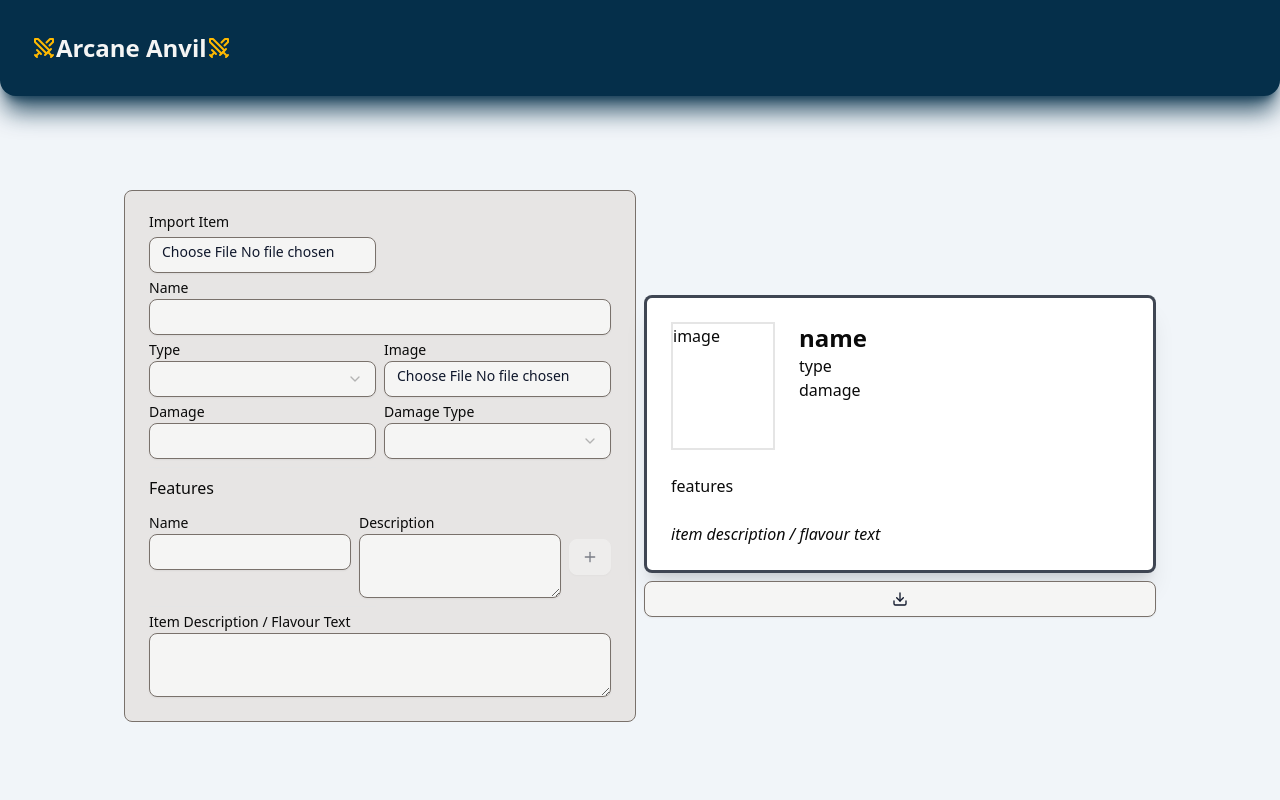
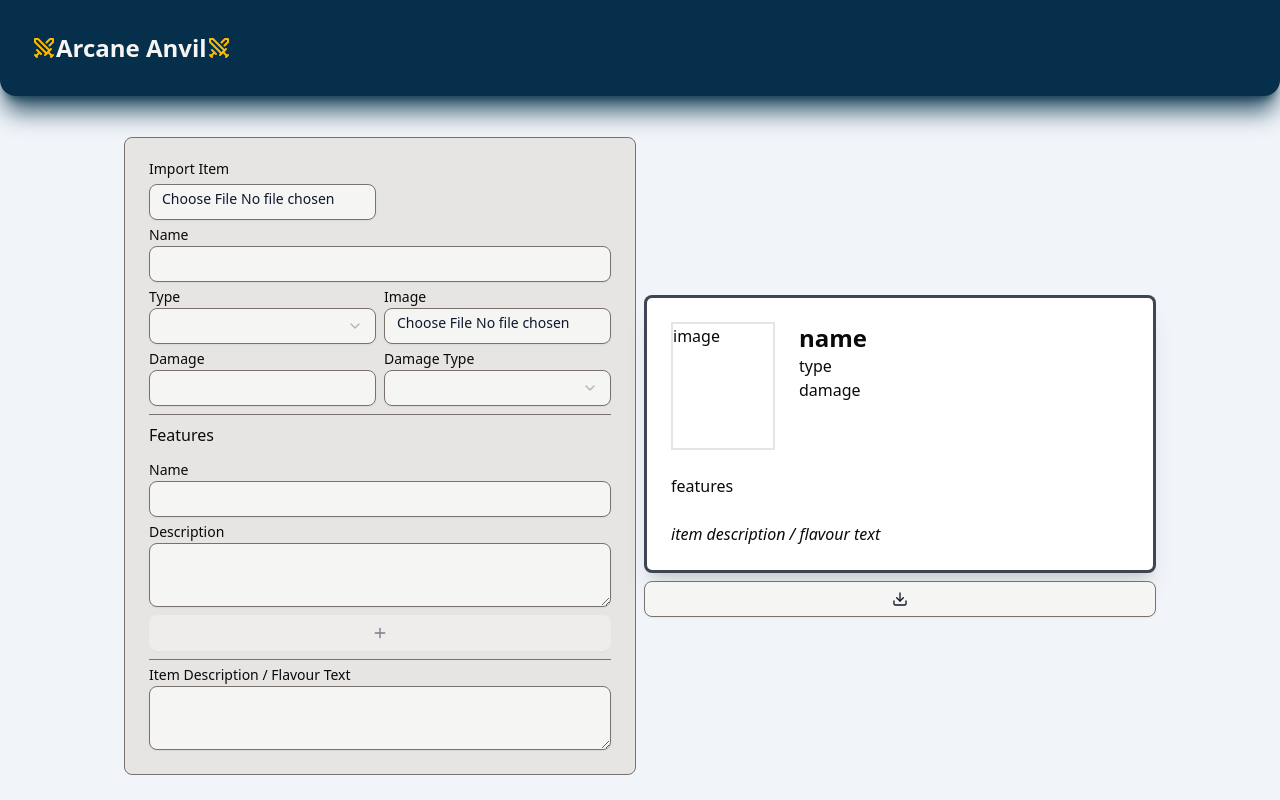
Before and after one commit to floriankleewein/arcane-anvil, a React (Vite) app in the folder frontend/: page / in a window 1280 px wide. Built offline with nearby package versions, Linux system fonts and the light colour scheme.

Commit message:
Use grid instead of flexbox, break words

```diff
--- a/frontend/src/components/Item/item-card.tsx
+++ b/frontend/src/components/Item/item-card.tsx
@@ -22,7 +22,7 @@ export default function ItemCard({ item, cardRef }: ItemCardProps) {
   return (
     <div
       ref={cardRef}
-      className="flex flex-col w-stretch sm:min-w-lg rounded-md px-6 py-6 gap-6 shadow-xl bg-white border-3 border-gray-900/80"
+      className="flex flex-col w-stretch sm:min-w-lg sm:max-w-lg rounded-md px-6 py-6 gap-6 shadow-xl bg-white border-3 border-gray-900/80 break-words"
     >
       <ItemCardHeader item={item} />
       <ItemCardContent item={item} />
@@ -38,7 +38,7 @@ function ItemCardHeader({ item }: ItemCardHeaderProps) {
         <img src={item.file} className="w-auto max-h-32 rounded" crossOrigin="anonymous"></img>
       )}
       {!item.file && <div className="h-32 w-26 border-2">image</div>}
-      <div className="flex flex-col gap-0">
+      <div className="flex flex-col gap-0 min-w-0">
         <p className="text-2xl font-bold">{item.name || "name"}</p>
         <p className="font-light">
           {(item.type !== "none" && item.type) || "type"}
--- a/frontend/src/components/Item/item-feature-component.tsx
+++ b/frontend/src/components/Item/item-feature-component.tsx
@@ -33,7 +33,7 @@ function ItemFeature({ onAddFeature }: ItemFeatureProps) {
   })
 
   return (
-    <div className="flex flex-row gap-2">
+    <div className="grid grid-cols-1 gap-2">
       <div className="flex-1">
         <Label htmlFor="feature-name" className="pb-1">
           Name
@@ -45,7 +45,7 @@ function ItemFeature({ onAddFeature }: ItemFeatureProps) {
           className="custom-input"
         ></Input>
       </div>
-      <div className="flex-1">
+      <div className="1">
         <Label className="pb-1">Description</Label>
         <Textarea
           id="feature-description"
@@ -81,12 +81,10 @@ function ItemFeatureList({ features, onRemoveFeature }: ItemFeatureListProps) {
           key={index}
           className="flex flex-row border-1 p-2 mb-4 rounded-2xl justify-between items-center custom-feature"
         >
-          <div>
-            <p>
+            <p className="break-words min-w-0">
               <span className="text-l font-semibold">{f.name}: </span>
               {f.description}
             </p>
-          </div>
           <Button
             variant="outline"
             onClick={() => onRemoveFeature(index)}
@@ -106,7 +104,7 @@ export default function ItemFeatureComponent({
   onRemoveFeature,
 }: ItemFeatureComponentProps) {
   return (
-    <div className="flex flex-col gap-2 md:col-span-2">
+    <div className="flex flex-col gap-2 sm:col-span-2">
       <p className="text-md font-medium">Features</p>
       <ItemFeatureList
         features={item.features}
--- a/frontend/src/components/Item/item-form.tsx
+++ b/frontend/src/components/Item/item-form.tsx
@@ -165,14 +165,14 @@ export default function ItemForm({
         </Label>
         <DamageTypeSelect onChange={onChange} />
       </div>
-      <div className="border-t" />
+      <div className="border-t sm:col-span-2 border-stone-500" />
       <ItemFeatureComponent
         item={item}
         onAddFeature={onAddFeature}
         onRemoveFeature={onRemoveFeature}
       ></ItemFeatureComponent>
-      <div className="border-t" />
-      <div className="md:col-span-2">
+      <div className="border-t sm:col-span-2 border-stone-500" />
+      <div className="sm:col-span-2">
         <Label htmlFor="description" className="pb-1">
           Item Description / Flavour Text
         </Label>
```
